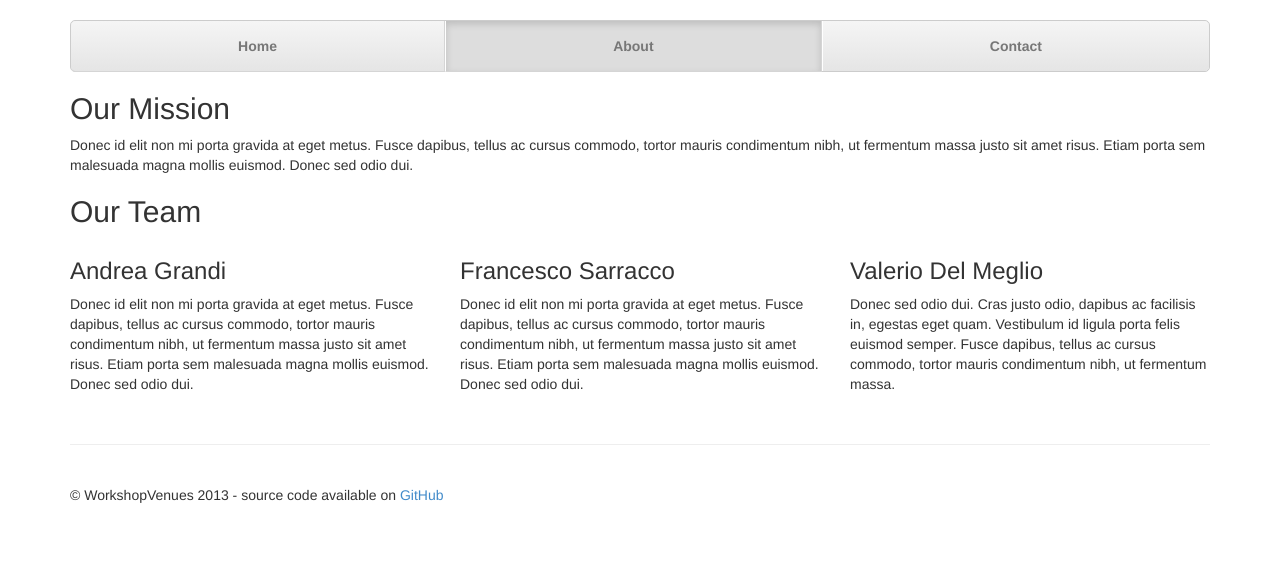
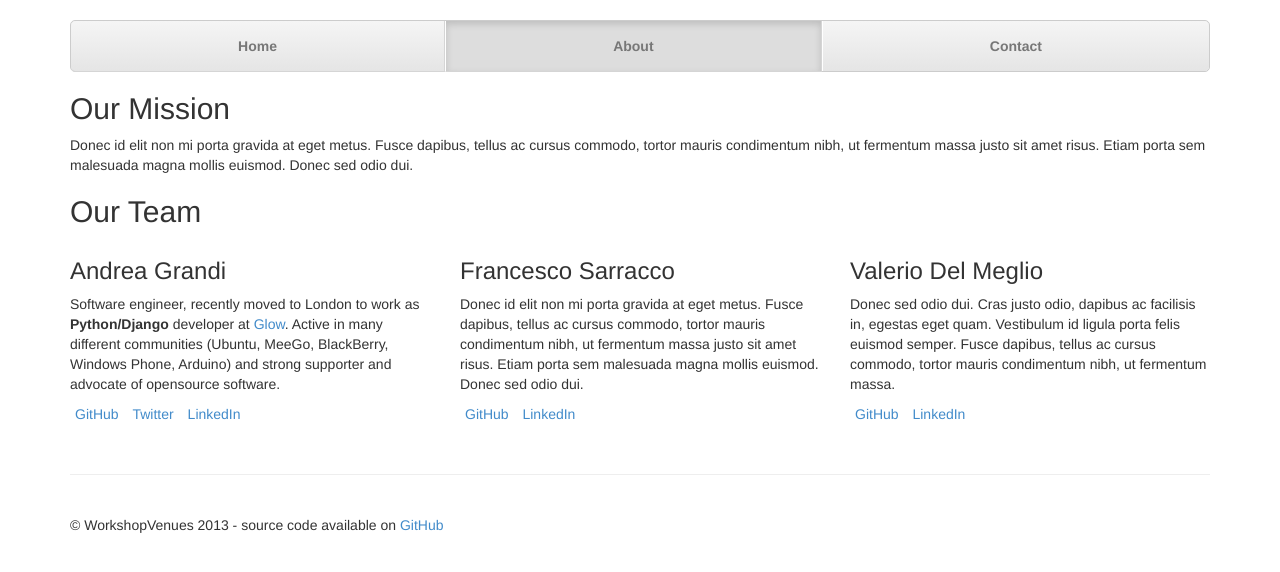
Before and after one commit to andreagrandi/workshopvenues, a Django app: page /about/ in a window 1280 px wide. Shown: the top 572 px of the page. Run offline with Django 3.2, Linux system fonts and the light colour scheme.

Commit message:
Update About page adding social links

```diff
--- a/workshopvenues/venues/templates/venues/about.html
+++ b/workshopvenues/venues/templates/venues/about.html
@@ -14,16 +14,29 @@
 	<h2>Our Team</h2>
 	<div class="row">
 		<div class="col-lg-4">
-	      <h3>Andrea Grandi</h3>
-	      <p>Donec id elit non mi porta gravida at eget metus. Fusce dapibus, tellus ac cursus commodo, tortor mauris condimentum nibh, ut fermentum massa justo sit amet risus. Etiam porta sem malesuada magna mollis euismod. Donec sed odio dui. </p>
+	    	<h3>Andrea Grandi</h3>
+	      	<p>Software engineer, recently moved to London to work as <strong>Python/Django</strong> developer at <a href="http://www.thisisglow.com">Glow</a>. Active in many different communities (Ubuntu, MeeGo, BlackBerry, Windows Phone, Arduino) and strong supporter and advocate of opensource software.</p>
+	      	<ul class="list-inline">
+  				<li><a href="https://github.com/andreagrandi">GitHub</a></li>
+  				<li><a href="https://twitter.com/andreagrandi">Twitter</a></li>
+  				<li><a href="http://uk.linkedin.com/in/andreagrandi/">LinkedIn</a></li>
+			</ul>
 	    </div>
 	    <div class="col-lg-4">
-	      <h3>Francesco Sarracco</h3>
-	      <p>Donec id elit non mi porta gravida at eget metus. Fusce dapibus, tellus ac cursus commodo, tortor mauris condimentum nibh, ut fermentum massa justo sit amet risus. Etiam porta sem malesuada magna mollis euismod. Donec sed odio dui. </p>
+	      	<h3>Francesco Sarracco</h3>
+	      	<p>Donec id elit non mi porta gravida at eget metus. Fusce dapibus, tellus ac cursus commodo, tortor mauris condimentum nibh, ut fermentum massa justo sit amet risus. Etiam porta sem malesuada magna mollis euismod. Donec sed odio dui. </p>
+	      	<ul class="list-inline">
+  				<li><a href="https://github.com/frysay">GitHub</a></li>
+  				<li><a href="http://it.linkedin.com/pub/francesco-sarracco/65/838/828">LinkedIn</a></li>
+			</ul>
 	   </div>
 	    <div class="col-lg-4">
-	      <h3>Valerio Del Meglio</h3>
-	      <p>Donec sed odio dui. Cras justo odio, dapibus ac facilisis in, egestas eget quam. Vestibulum id ligula porta felis euismod semper. Fusce dapibus, tellus ac cursus commodo, tortor mauris condimentum nibh, ut fermentum massa.</p>
+	      	<h3>Valerio Del Meglio</h3>
+	      	<p>Donec sed odio dui. Cras justo odio, dapibus ac facilisis in, egestas eget quam. Vestibulum id ligula porta felis euismod semper. Fusce dapibus, tellus ac cursus commodo, tortor mauris condimentum nibh, ut fermentum massa.</p>
+	      	<ul class="list-inline">
+  				<li><a href="https://github.com/valdelmeglio">GitHub</a></li>
+  				<li><a href="http://it.linkedin.com/pub/valerio-del-meglio/5a/600/b57">LinkedIn</a></li>
+			</ul>
 	    </div>
 	</div>
 {% endblock %}
```
